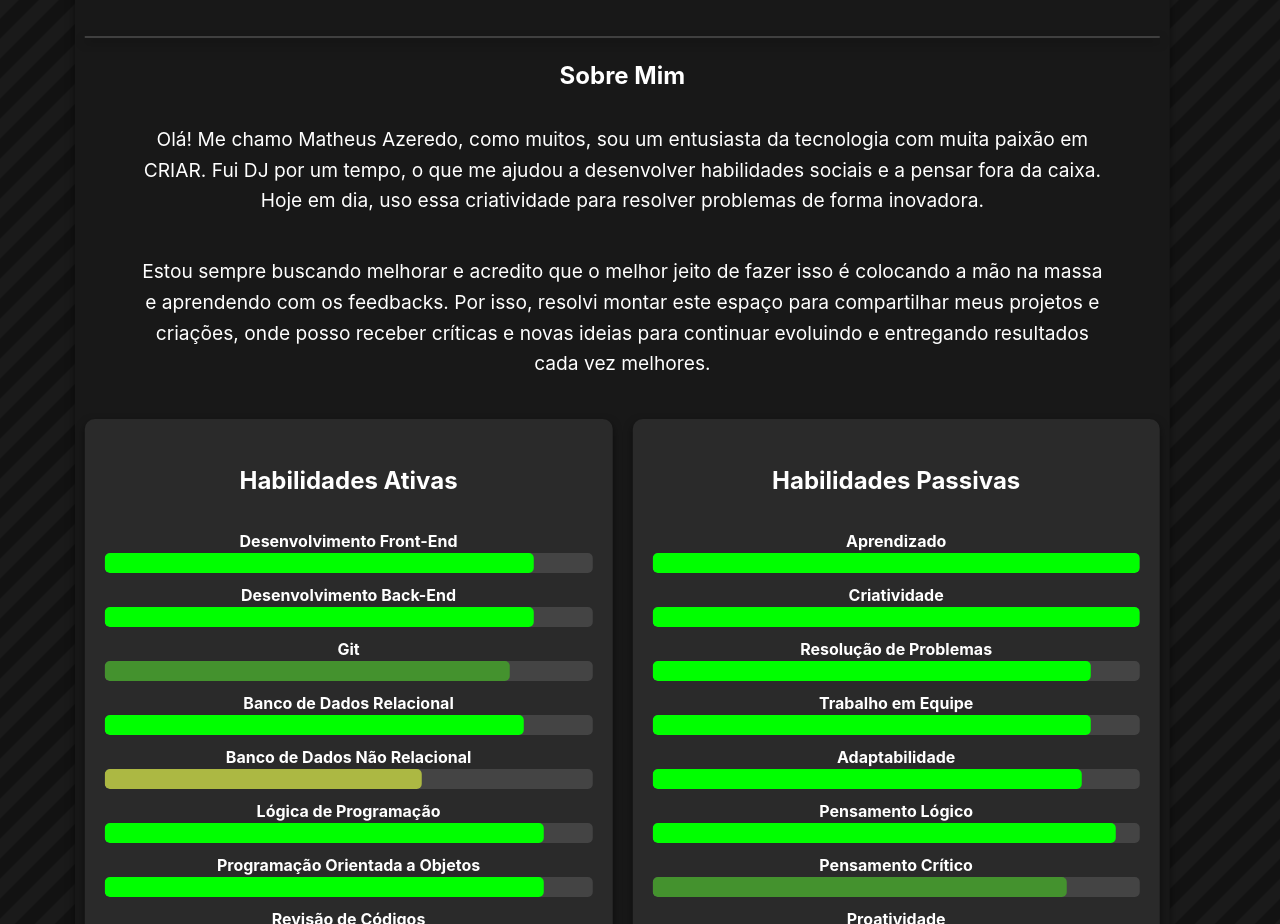
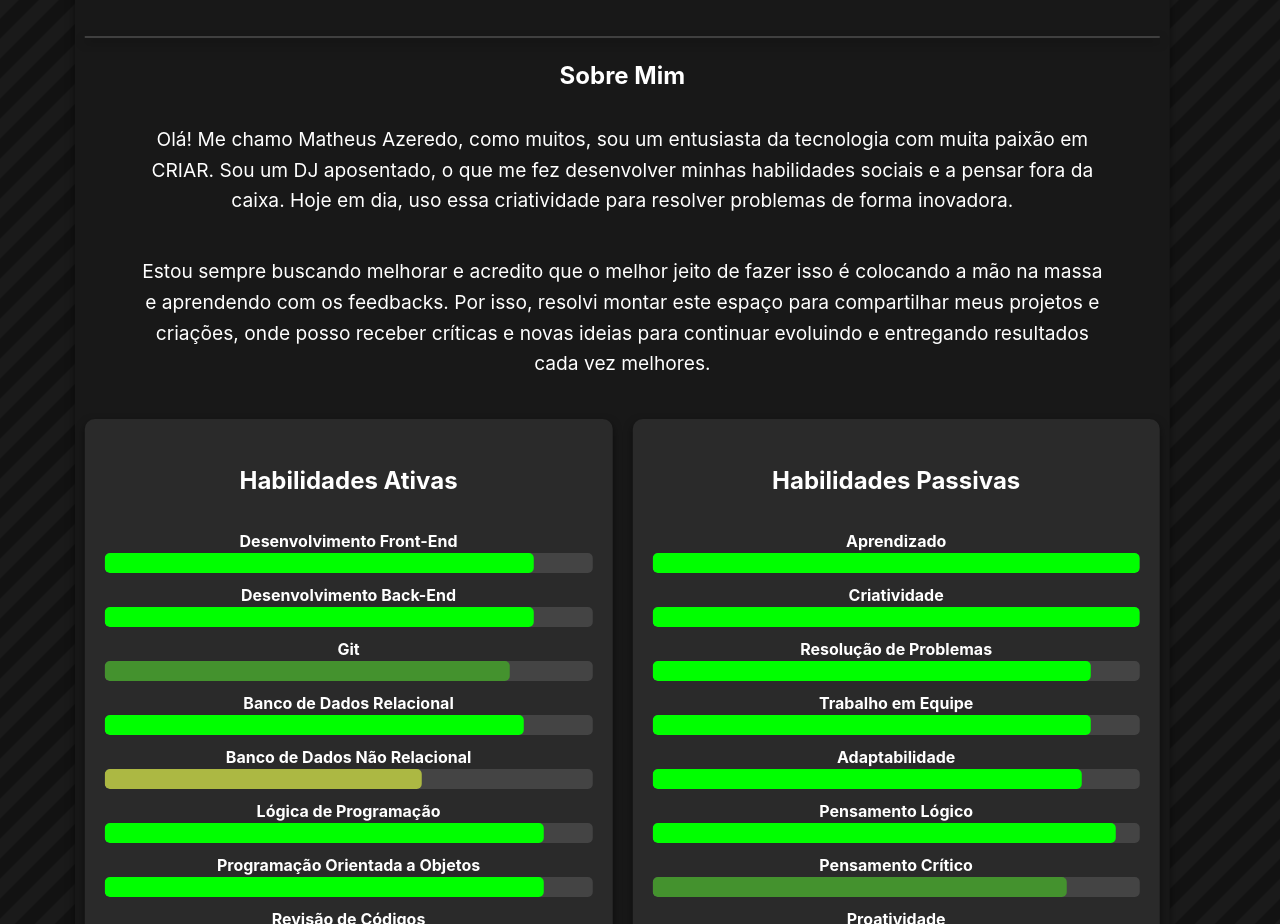
Before and after one commit to codebyazeredo/Landing-Page-Azeredo, a React (Vite) app: page / in a window 1280 px wide. Shown: the part 860-1784 px from the top of the page. Built offline with nearby package versions, Linux system fonts and the light colour scheme.

Commit message:
atualização texto do corpo v1.0.3

```diff
--- a/src/components/Sobre.jsx
+++ b/src/components/Sobre.jsx
@@ -116,7 +116,7 @@ const Sobre = () => {
         <h2 className='titulo-sobre'>Sobre Mim</h2>
         <p className='texto-sobre'>
           Olá! Me chamo Matheus Azeredo, como muitos, sou um entusiasta da tecnologia
-          com muita paixão em CRIAR. Fui DJ por um tempo, o que me ajudou a desenvolver habilidades
+          com muita paixão em CRIAR. Sou um DJ aposentado, o que me fez desenvolver minhas habilidades
           sociais e a pensar fora da caixa. Hoje em dia, uso essa criatividade
           para resolver problemas de forma inovadora.
         </p>
```
